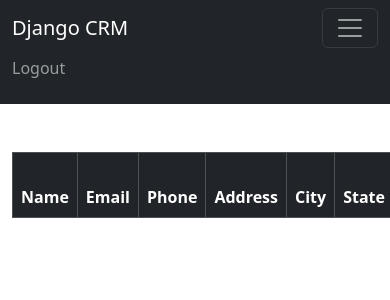
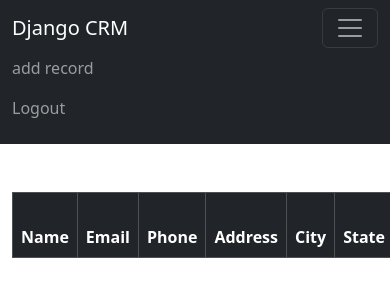
Before and after one commit to LinoELa/CRM-CRUD, a Django app: page / in a window 390 px wide, after a click that opens the changed part; the page is wider, and only the part inside the window is pictured. Shown: the top 300 px of that part. Run offline with Django 5.2, Linux system fonts and the light colour scheme; the visitor is signed in with stand-in values (Sample User, id 1); data that the repository does not hold is empty.

Commit message:
AÑADIR RECORDS

```diff
--- a/appwebsite/templates/navbar.html
+++ b/appwebsite/templates/navbar.html
@@ -13,6 +13,10 @@
         <ul class="navbar-nav me-auto mb-2 mb-lg-0">
           {% comment %} Mucho cuidado aqui  {% endcomment %}
           {% if user.is_authenticated %}
+
+          <li class="nav-item">
+            <a class="nav-link" href="{% url 'add_record' %}">add record </a>
+          </li>
 
           <li class="nav-item">
             <a class="nav-link" href="{% url 'logout' %}">Logout</a>
--- a/appwebsite/urls.py
+++ b/appwebsite/urls.py
@@ -25,4 +25,7 @@ urlpatterns = [
     # URL Para BORRAR records
     path('delete_record/<int:pk>', views.delete_record, name='delete_record'),
 
+    # URL Para AÑADIR  records
+    path('add_record', views.add_record, name='add_record'),
+
 ]
--- a/appwebsite/views.py
+++ b/appwebsite/views.py
@@ -14,7 +14,7 @@ from django.contrib import messages
 
 
 # imprtamos la clase que esa en el forms
-from .forms import SignUpForm
+from .forms import SignUpForm, addRecordForm
 
 
 # Importamos el modelo primero
@@ -160,10 +160,25 @@ def delete_record(request, pk):
         return redirect ('home')
 
 
+# ---------------------------- ADD & AÑADIR RECORDS -------------------------------#
 
+def add_record(request ):
+
+    form = addRecordForm(request.POST or None)
+
+    if request.user.is_authenticated:
+        if request.method == 'POST':
+            if form.is_valid():
+                add_record = form.save()
+                messages.success(request, "Record Añadido")
+                return redirect('home')
+        return render(request, 'add_record.html', {'form':form})
+    else:
+        messages.error(request, 'Tienes que iniciar session' )
+        return redirect ('home')
 
 
 
 # ---------------------------- LOGOUT -------------------------------#
-
 # ---------------------------- LOGOUT -------------------------------#
+# ---------------------------- LOGOUT -------------------------------#
```
Also changed, not shown: appwebsite/forms.py (+26 -0 lines), appwebsite/templates/add_record.html (added, +32 -0 lines).
